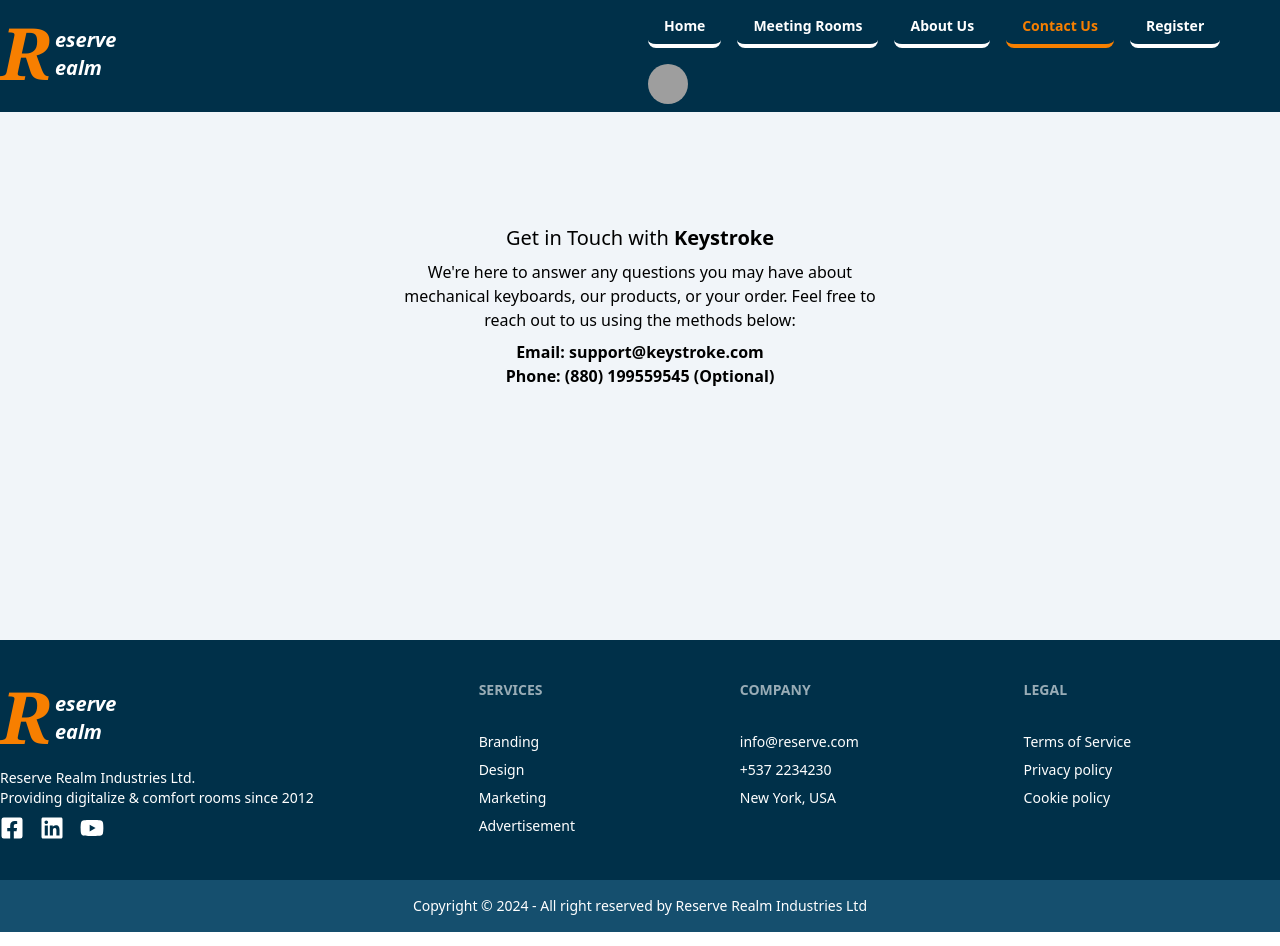
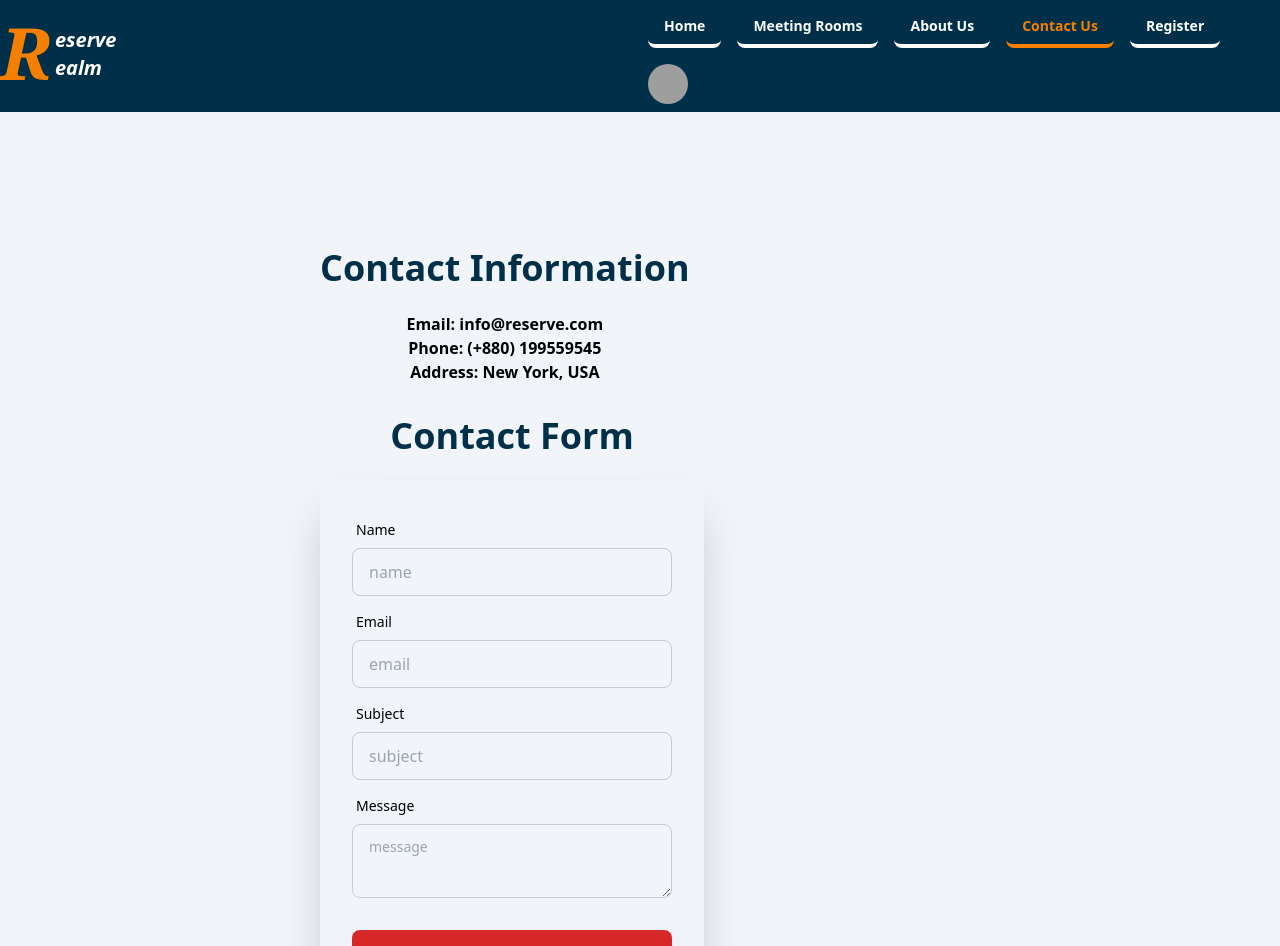
Before and after one commit to Arifprogrammer/apollo-assignment-5-client, a React (Vite) app: page /contact in a window 1280 px wide. Shown: the top 946 px of the page. Built offline with nearby package versions, Linux system fonts and the light colour scheme; grey boxes are pictures that could not be loaded.

Commit message:
changed contact us page as given requirement

```diff
--- a/src/pages/about/About.tsx
+++ b/src/pages/about/About.tsx
@@ -1,6 +1,4 @@
-import Aos from "aos";
-import "aos/dist/aos.css";
-import React, { useEffect } from "react";
+import React from "react";
 import about from "../../assets/animation/about.json";
 import Lottie from "lottie-react";
 import user1 from "../../assets/images/users/user-1.jpg";
@@ -14,9 +12,6 @@
 ];
 
 const About = () => {
-  useEffect(() => {
-    Aos.init();
-  }, []);
   return (
     <section className="text-black px-6 md:px-0 w-full md:w-1/2 mx-auto my-16 md:my-24 flex flex-col gap-4 items-center text-center">
       <div className="-mt-20">
--- a/src/pages/contact/Contact.tsx
+++ b/src/pages/contact/Contact.tsx
@@ -1,30 +1,71 @@
-import Aos from "aos";
-import "aos/dist/aos.css";
-import { useEffect } from "react";
-
 const Contact = () => {
-  useEffect(() => {
-    Aos.init();
-  }, []);
   return (
-    <div className="text-black px-6 md:px-0 w-full md:w-[40%] mx-auto flex flex-col text-center gap-2 mt-20 md:mt-40">
-      <h2 className="text-lg md:text-xl">
-        Get in Touch with <strong>Keystroke</strong>
-      </h2>
-      <p>
-        We're here to answer any questions you may have about mechanical
-        keyboards, our products, or your order. Feel free to reach out to us
-        using the methods below:
-      </p>
-      <div className="contact-info font-bold">
-        <ul
-          data-aos="fade-up"
-          data-aos-offset="300"
-          data-aos-easing="ease-in-sine"
-        >
-          <li>Email: support@keystroke.com</li>
-          <li>Phone: (880) 199559545 (Optional)</li>
+    <div className="text-black px-6 md:px-0 w-full md:w-[50%] mx-auto flex flex-wrap justify-center md:justify-between items-center text-center gap-2 mt-20 md:mt-40 pb-20">
+      <div>
+        <h1 className="text-center text-2xl md:text-4xl text-[#003049] my-6 font-bold">
+          Contact Information
+        </h1>
+        <ul className="font-semibold">
+          <li>Email: info@reserve.com</li>
+          <li>Phone: (+880) 199559545</li>
+          <li>Address: New York, USA</li>
         </ul>
+      </div>
+      <div>
+        <h1 className="text-center text-2xl md:text-4xl text-[#003049] my-6 font-bold">
+          Contact Form
+        </h1>
+        <div className="card w-80 md:w-96 shrink-0 shadow-2xl text-black">
+          <form className="card-body">
+            <div className="form-control">
+              <label className="label">
+                <span className="label-text text-black">Name</span>
+              </label>
+              <input
+                type="text"
+                placeholder="name"
+                className="input input-bordered bg-transparent"
+                required
+              />
+            </div>
+            <div className="form-control">
+              <label className="label">
+                <span className="label-text text-black">Email</span>
+              </label>
+              <input
+                type="email"
+                placeholder="email"
+                className="input input-bordered bg-transparent"
+                required
+              />
+            </div>
+            <div className="form-control">
+              <label className="label">
+                <span className="label-text text-black">Subject</span>
+              </label>
+              <input
+                type="text"
+                placeholder="subject"
+                className="input input-bordered bg-transparent"
+                required
+              />
+            </div>
+            <div className="form-control">
+              <label className="label">
+                <span className="label-text text-black">Message</span>
+              </label>
+              <textarea
+                className="textarea textarea-bordered bg-transparent"
+                placeholder="message"
+              ></textarea>
+            </div>
+            <div className="form-control mt-6">
+              <button className="btn bg-[#D62828] border-none text-white">
+                Login
+              </button>
+            </div>
+          </form>
+        </div>
       </div>
     </div>
   );
```
